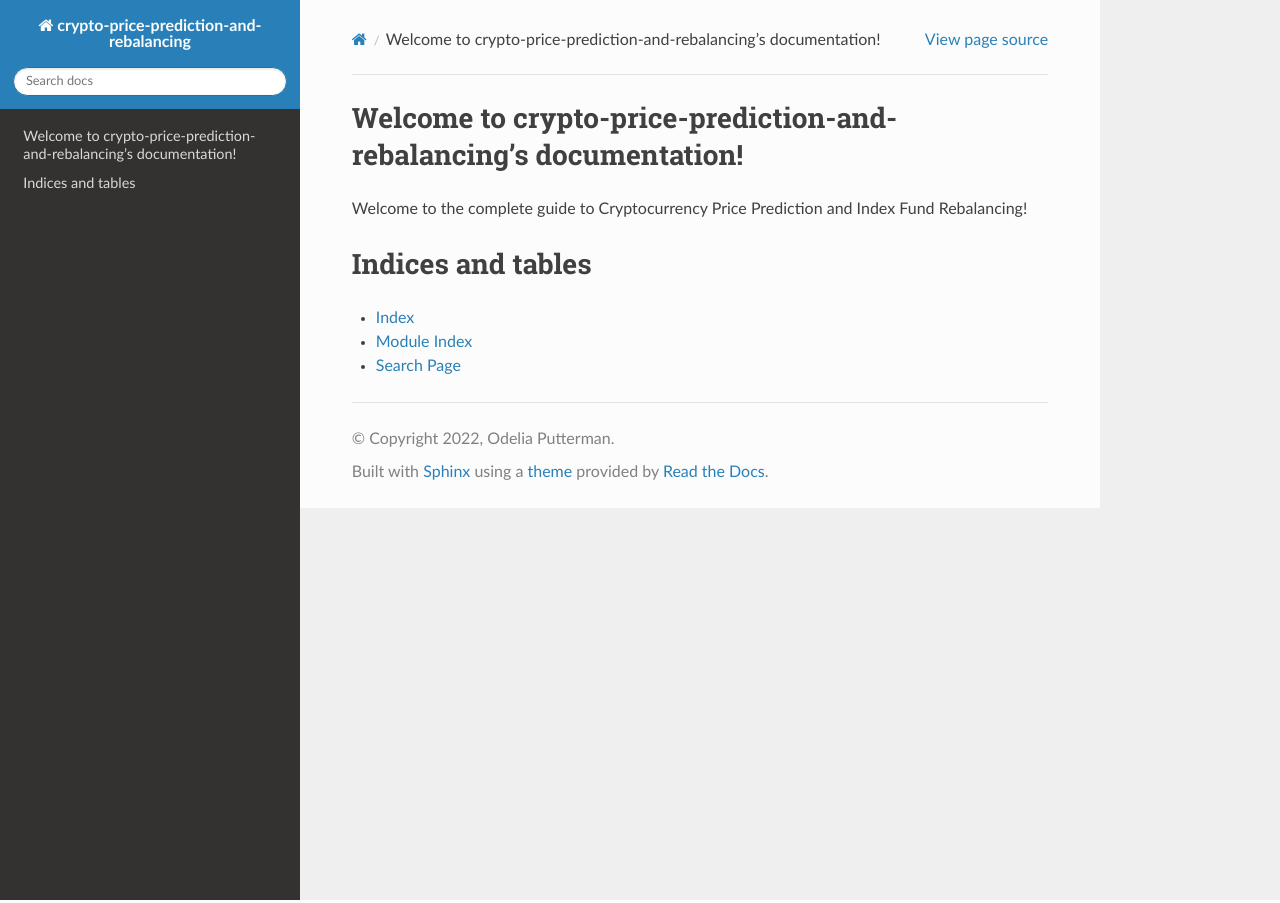
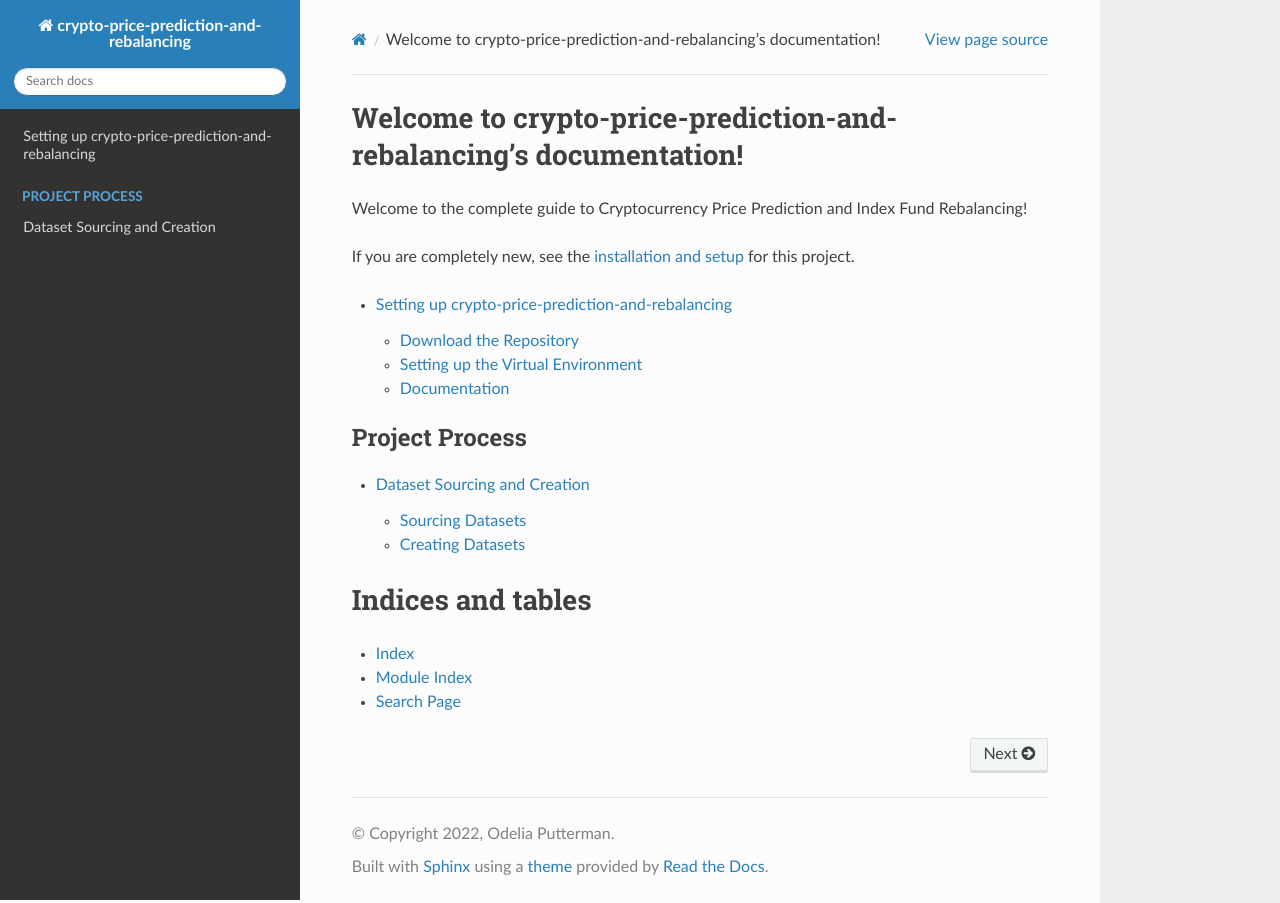
Before and after one commit to odeliap/crypto-price-prediction-and-rebalancing, a Sphinx documentation site: the page built from docs/source/index.rst, in a window 1280 px wide. Built offline with Sphinx 7.4.7 and the Read the Docs theme 2.0.0, drawn with Linux system fonts in a browser that asks for light colours.

Commit message:
initial repository setup

```diff
--- a/docs/source/beforeyoubegin.rst
+++ b/docs/source/beforeyoubegin.rst
@@ -1,3 +1,5 @@
+.. _settingup:
+
 Setting up crypto-price-prediction-and-rebalancing
 ==================================================
 
--- /dev/null
+++ b/docs/source/datasets.rst
@@ -0,0 +1,28 @@
+.. _datasets:
+
+Dataset Sourcing and Creation
+==============================
+
+In this section, you will learn about:
+
+* :ref:`Dataset Sourcing <sourcing>`
+* :ref:`Dataset Creation <creatingdatasets>`
+
+This section will teach you everything I did to source and create datasets for this project.
+
+.. _sourcing:
+
+Sourcing Datasets
+------------------
+
+As part of this project, I sourced available datasets for historical cryptocurrency prices and news headlines around
+cryptocurrencies.
+
+.. _creatingdatasets:
+
+Creating Datasets
+------------------
+
+After sourcing datasets for this project, I was still missing crucial data for the sentiment analysis and machine
+learning aspects of this project. So, I collected my own data and then joined it with the sourced data to create fully
+viable datasets.
--- a/docs/source/index.rst
+++ b/docs/source/index.rst
@@ -8,9 +8,18 @@ Welcome to crypto-price-prediction-and-rebalancing's documentation!
 
 Welcome to the complete guide to Cryptocurrency Price Prediction and Index Fund Rebalancing!
 
+If you are completely new, see the :ref:`installation and setup <settingup>` for this project.
+
 .. toctree::
    :maxdepth: 2
-   :caption: Contents:
+
+   beforeyoubegin
+
+.. toctree::
+   :maxdepth: 2
+   :caption: Project Process
+
+   datasets
 
 
 
```
Also changed, not shown: 1 other file.
